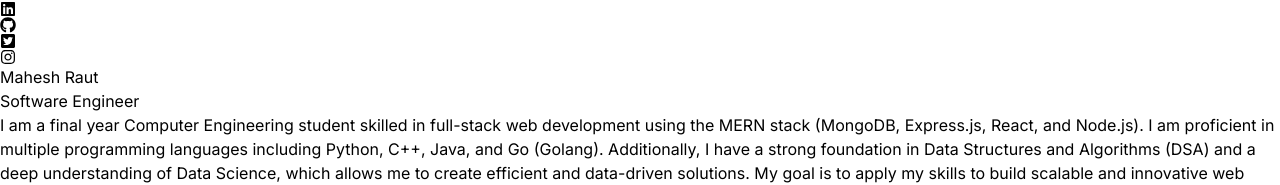
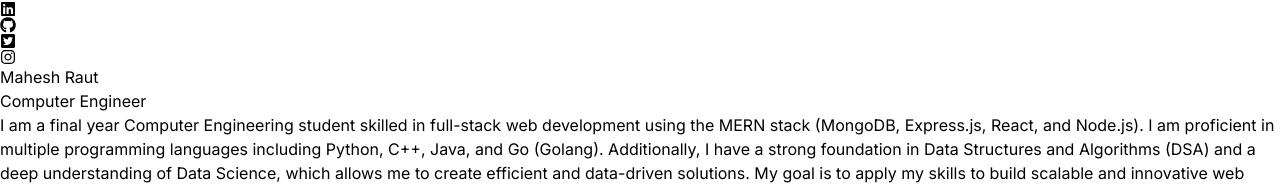
Before and after one commit to maheshraut07/PortFolio, a React (Vite) app: page / in a window 1280 px wide. Shown: the part 723-908 px from the top of the page. Built offline with nearby package versions, Linux system fonts and the light colour scheme.

Commit message:
hero section updated

```diff
--- a/src/components/Hero.jsx
+++ b/src/components/Hero.jsx
@@ -31,7 +31,7 @@ const Hero = () => {
               initial="hidden"
               animate="visible"
               className="bg-gradient-to-r from-pink-300 via-slate-500 to-purple-500 bg-clip-text text-3xl tracking-tight text-transparent">
-              Software Engineer
+              Computer Engineer
             </motion.span>
 
             <motion.p
```
